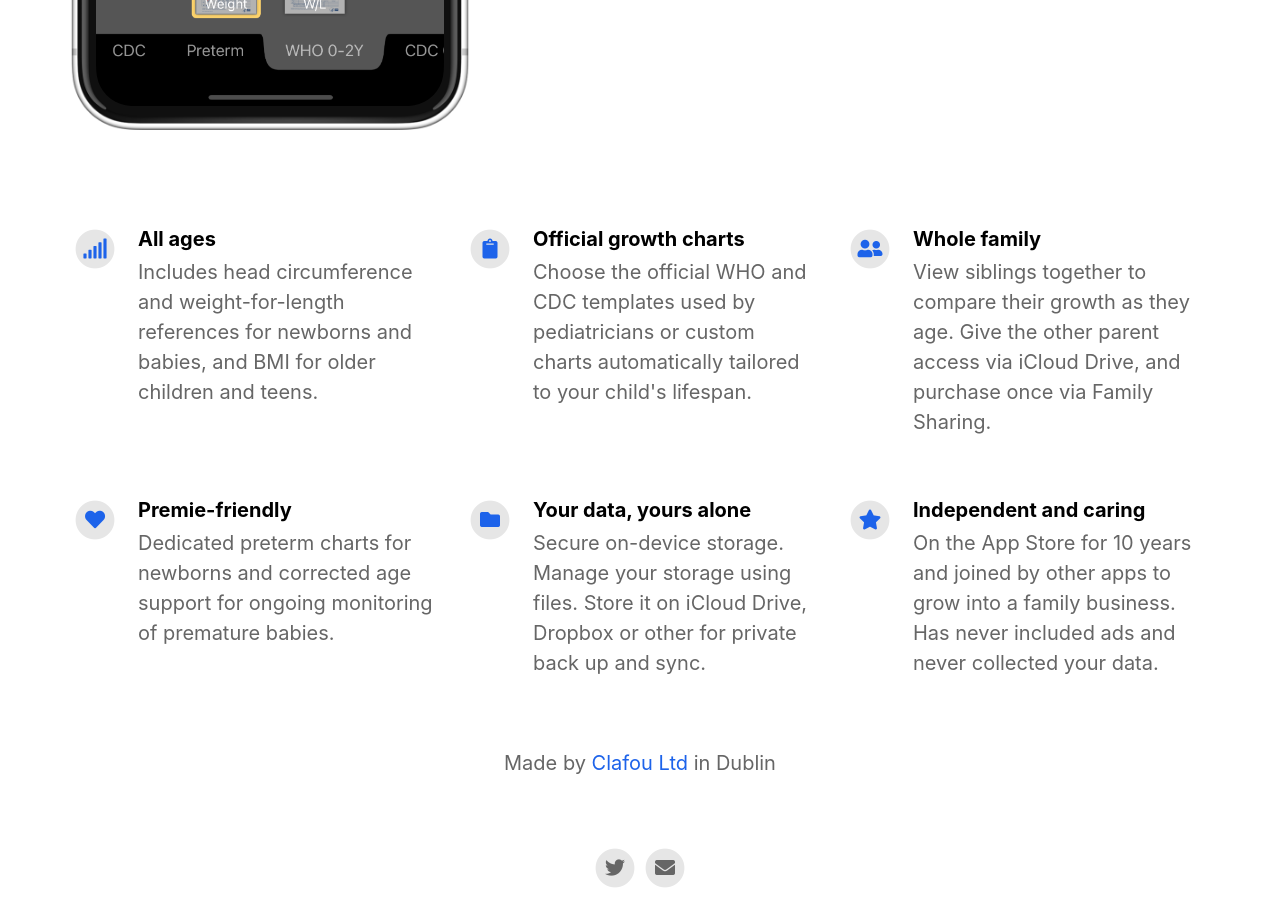
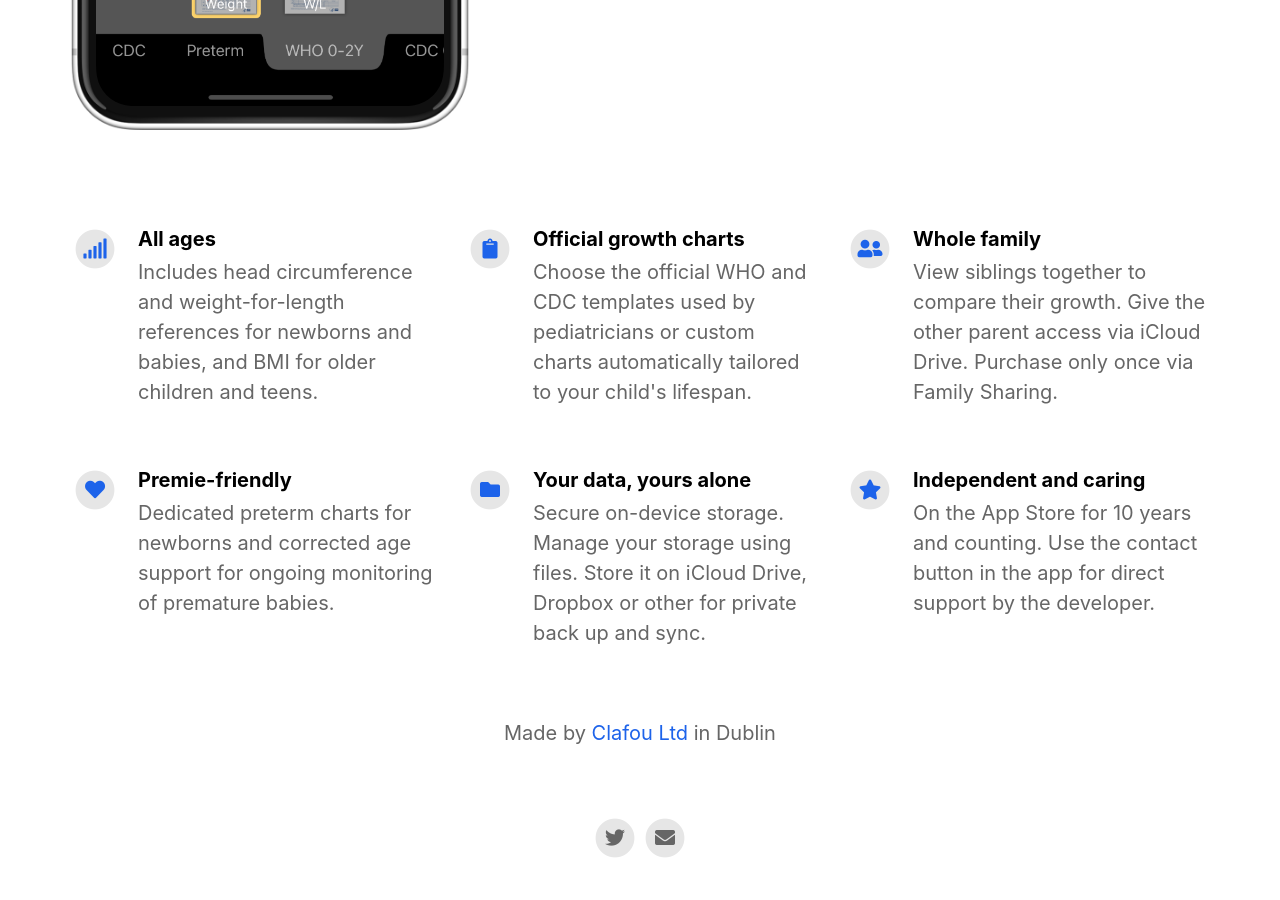
Before and after one commit to Clafou/growthchart.app, a Jekyll site: the page built from index.html, in a window 1280 px wide and 900 px high, scrolled down 855 px. Built offline with Jekyll 4.4.1, drawn with Linux system fonts in a browser that asks for light colours; nearby versions of some CDN libraries.

Commit message:
Reworded

```diff
--- a/_config.yml
+++ b/_config.yml
@@ -44,7 +44,7 @@ features                                  :
     fontawesome_icon_name                 : clipboard
 
   - title                                 : Whole family
-    description                           : View siblings together to compare their growth as they age. Give the other parent access via iCloud Drive, and purchase once via Family Sharing.
+    description                           : View siblings together to compare their growth. Give the other parent access via iCloud Drive. Purchase only once via Family Sharing.
     fontawesome_icon_name                 : user-friends
 
   - title                                 : Premie-friendly
@@ -56,7 +56,7 @@ features                                  :
     fontawesome_icon_name                 : folder
 
   - title                                 : Independent and caring
-    description                           : On the App Store for 10 years and joined by other apps to grow into a family business. Has never included ads and never collected your data.
+    description                           : On the App Store for 10 years and counting. Use the contact button in the app for direct support by the developer.
     fontawesome_icon_name                 : star
 
   - title                                 : # New Feature Title
```
